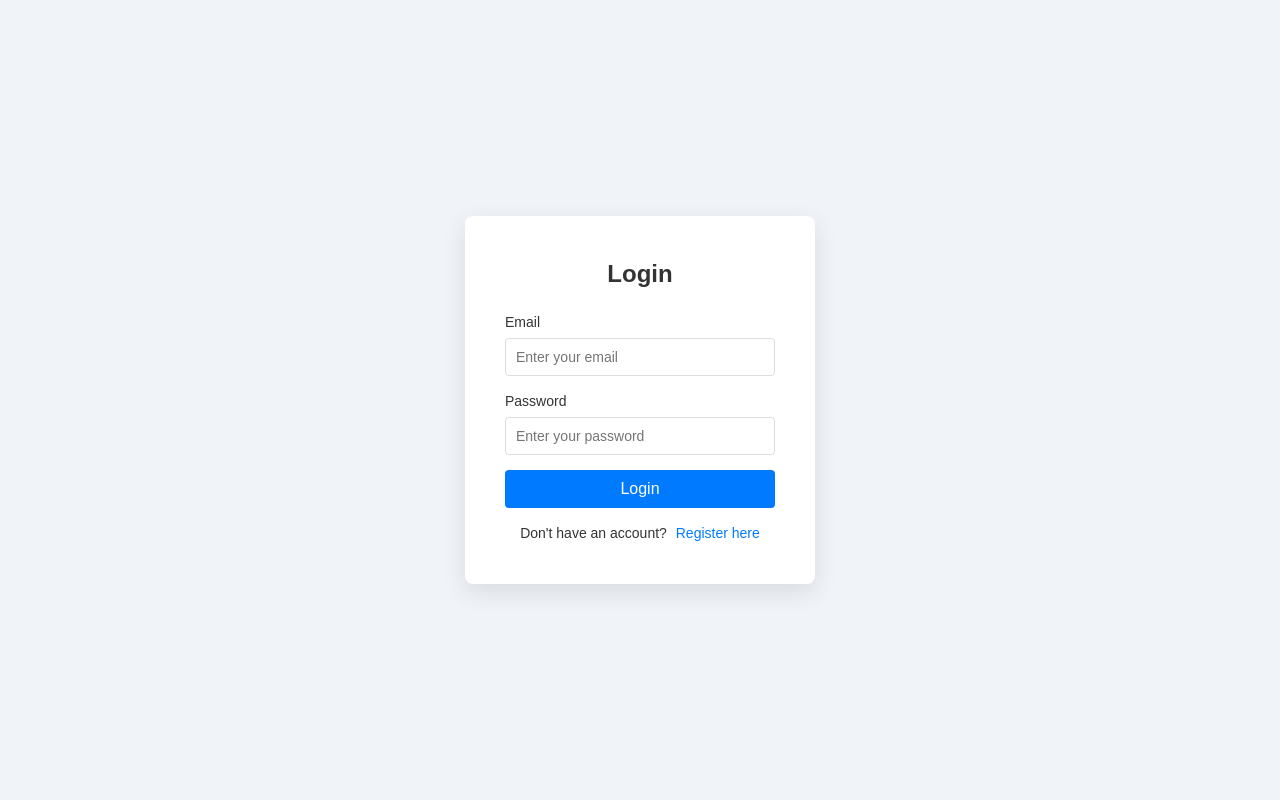
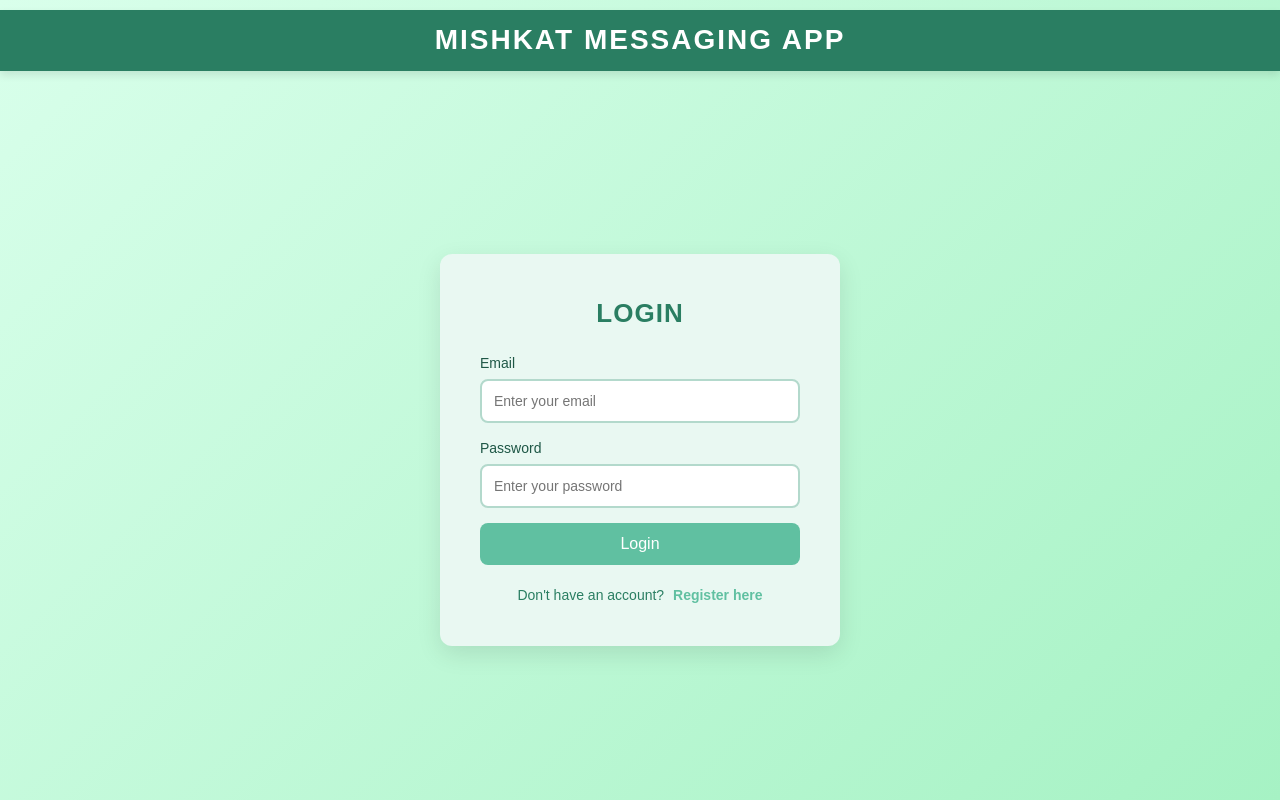
Before and after one commit to Mishkat6541/Messaging-App, a React (Vite) app in the folder vite-project/: page / in a window 1280 px wide. Built offline with nearby package versions, Linux system fonts and the light colour scheme.

Commit message:
css changes to homepage to fit theme

```diff
--- a/vite-project/src/homepage.jsx
+++ b/vite-project/src/homepage.jsx
@@ -10,7 +10,12 @@ const LoginRegister = () => {
 
   return (
     <div className="auth-container">
-      <div className="auth-box">
+      {}
+      <header className="app-header">
+        <h1>Mishkat Messaging App</h1>
+      </header>
+
+      <div className={`auth-box ${isLogin ? 'login-mode' : 'register-mode'}`}>
         <h2>{isLogin ? 'Login' : 'Register'}</h2>
         <form>
           {!isLogin && (
--- a/vite-project/src/style.css
+++ b/vite-project/src/style.css
@@ -1,3 +1,4 @@
+
 * {
   margin: 0;
   padding: 0;
@@ -10,8 +11,34 @@
   justify-content: center;
   align-items: center;
   height: 100vh;
-    background-color: #f0f4f8;
+  background: linear-gradient(135deg, #e6f7f1, #c2f0e0);
+  animation: backgroundAnimation 12s ease-in-out infinite;
 }
+
+@keyframes backgroundAnimation {
+  0% { background: linear-gradient(135deg, #e6f7f1, #c2f0e0); }
+  50% { background: linear-gradient(135deg, #d9ffeb, #a6f2c4); }
+  100% { background: linear-gradient(135deg, #e6f7f1, #c2f0e0); }
+}
+
+
+.app-header {
+  position: absolute;
+  top: 10px;
+  text-align: center;
+  width: 100%;
+  background-color: #2a7e62;
+  padding: 15px;
+  box-shadow: 0 4px 8px rgba(0, 0, 0, 0.1);
+  color: white;
+}
+
+.app-header h1 {
+  font-size: 28px;
+  text-transform: uppercase;
+  letter-spacing: 2px;
+}
+
 
 .auth-container {
   display: flex;
@@ -22,18 +49,31 @@
 }
 
 .auth-box {
-    background-color: #fff;
+  background-color: #ffffff;
   padding: 40px;
-    width: 350px;
-    border-radius: 8px;
+  width: 400px;
+  border-radius: 12px;
   box-shadow: 0 8px 24px rgba(0, 0, 0, 0.1);
   text-align: center;
+  transition: all 0.7s ease;
+  margin-top: 100px;
+}
+
+.auth-box.login-mode {
+  background-color: #e9f8f2;
+}
+
+.auth-box.register-mode {
+  background-color: #e4f9ed;
 }
 
 .auth-box h2 {
   margin-bottom: 20px;
-    font-size: 24px;
-    color: #333;
+  font-size: 26px;
+  color: #2a7e62;
+  text-transform: uppercase;
+  letter-spacing: 1px;
+  transition: color 0.7s ease;
 }
 
 .input-group {
@@ -45,49 +85,57 @@
   display: block;
   font-size: 14px;
   margin-bottom: 5px;
-    color: #333;
+  color: #1e5746;
 }
 
 .input-group input {
   width: 100%;
-    padding: 10px;
-    border: 1px solid #ddd;
-    border-radius: 4px;
+  padding: 12px;
+  border: 2px solid #b3d9cc;
+  border-radius: 8px;
   font-size: 14px;
+  transition: border-color 0.5s ease, box-shadow 0.5s ease;
 }
 
 .input-group input:focus {
-    border-color: #007bff;
+  border-color: #60c0a1;
   outline: none;
+  box-shadow: 0 0 8px rgba(96, 192, 161, 0.4);
 }
 
 .btn {
   width: 100%;
-    padding: 10px;
-    background-color: #007bff;
+  padding: 12px;
+  background-color: #60c0a1;
   color: #fff;
   border: none;
-    border-radius: 4px;
+  border-radius: 8px;
   font-size: 16px;
   cursor: pointer;
+  transition: background-color 0.4s ease, transform 0.4s ease, box-shadow 0.4s ease;
 }
 
 .btn:hover {
-    background-color: #0056b3;
+  background-color: #4b9d82;
+  transform: translateY(-3px);
+  box-shadow: 0 10px 20px rgba(75, 157, 130, 0.2);
 }
 
 .toggle-text {
-    margin-top: 15px;
+  margin-top: 20px;
   font-size: 14px;
-    color: #333;
+  color: #2a7e62;
 }
 
 .toggle-link {
-    color: #007bff;
+  color: #60c0a1;
   cursor: pointer;
   margin-left: 5px;
+  font-weight: bold;
+  transition: color 0.4s ease;
 }
 
 .toggle-link:hover {
+  color: #4b9d82;
   text-decoration: underline;
 }
```
Lines whose indentation alone changed are shown as unchanged.
